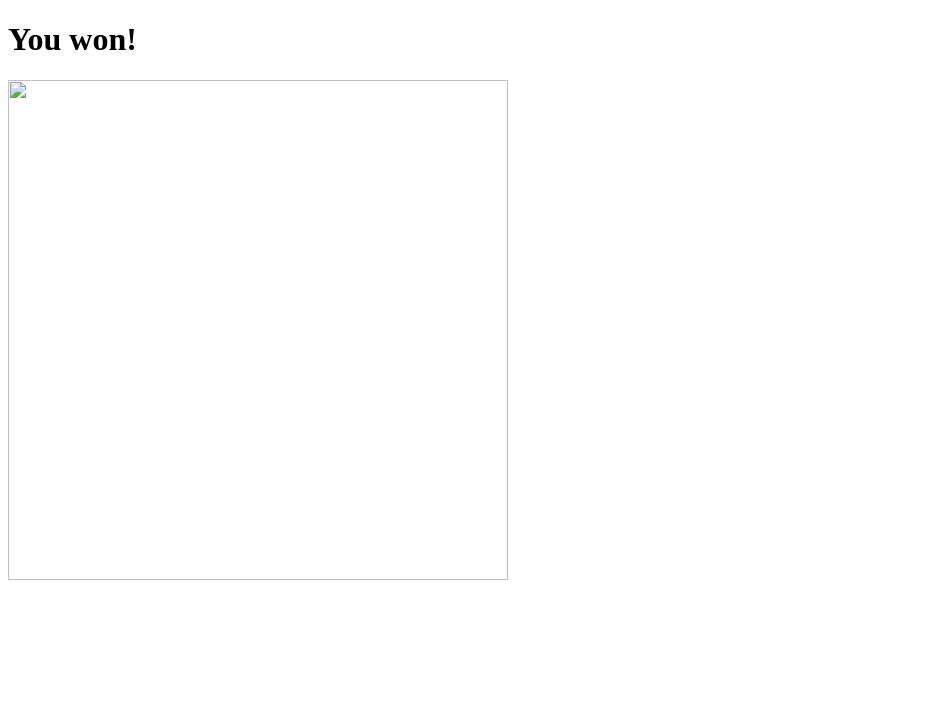
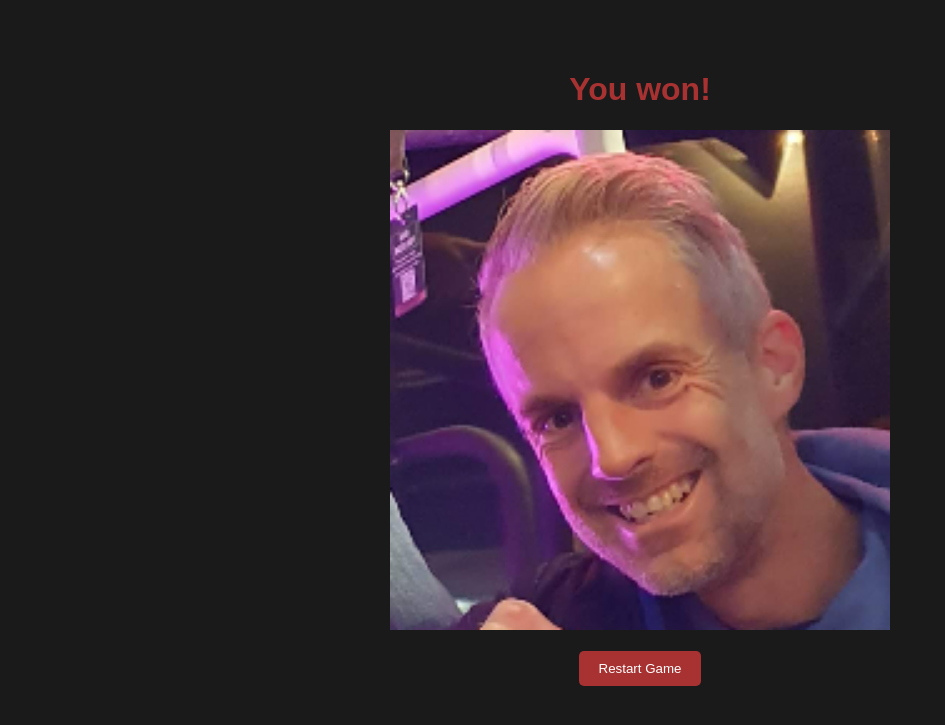
Before and after one commit to Royr9/EOQ-3, a Flask app: page /game_won in a window 1280 px wide. Shown: the top 725 px of the page, without its empty margins (0-945 px from the left). Run offline with Flask 3, Linux system fonts and the light colour scheme.

Commit message:
game won happy frank

```diff
--- a/templates/game_won.html
+++ b/templates/game_won.html
@@ -4,10 +4,15 @@
     <meta charset="UTF-8">
     <meta name="viewport" content="width=device-width, initial-scale=1.0">
     <title>You won</title>
+    <link rel="stylesheet" href="{{ url_for('static', filename='game-over.css') }}">
+
 </head>
+
 <body>
     <h1>You won!</h1>
-    <img style="height: 500px;" width="500px" src="" alt="">
-
+    <img src="{{ url_for('static', filename='images/happy_frank.jpg' ) }}" style="height: 500px;" width="500px" src="" alt="">
+    <form style="margin-top: 1rem;" action="/restart" method="post">
+        <button type="submit">Restart Game</button>
+    </form>
 </body>
 </html>
```
Also changed, not shown: static/images/happy_frank.jpg (added).
